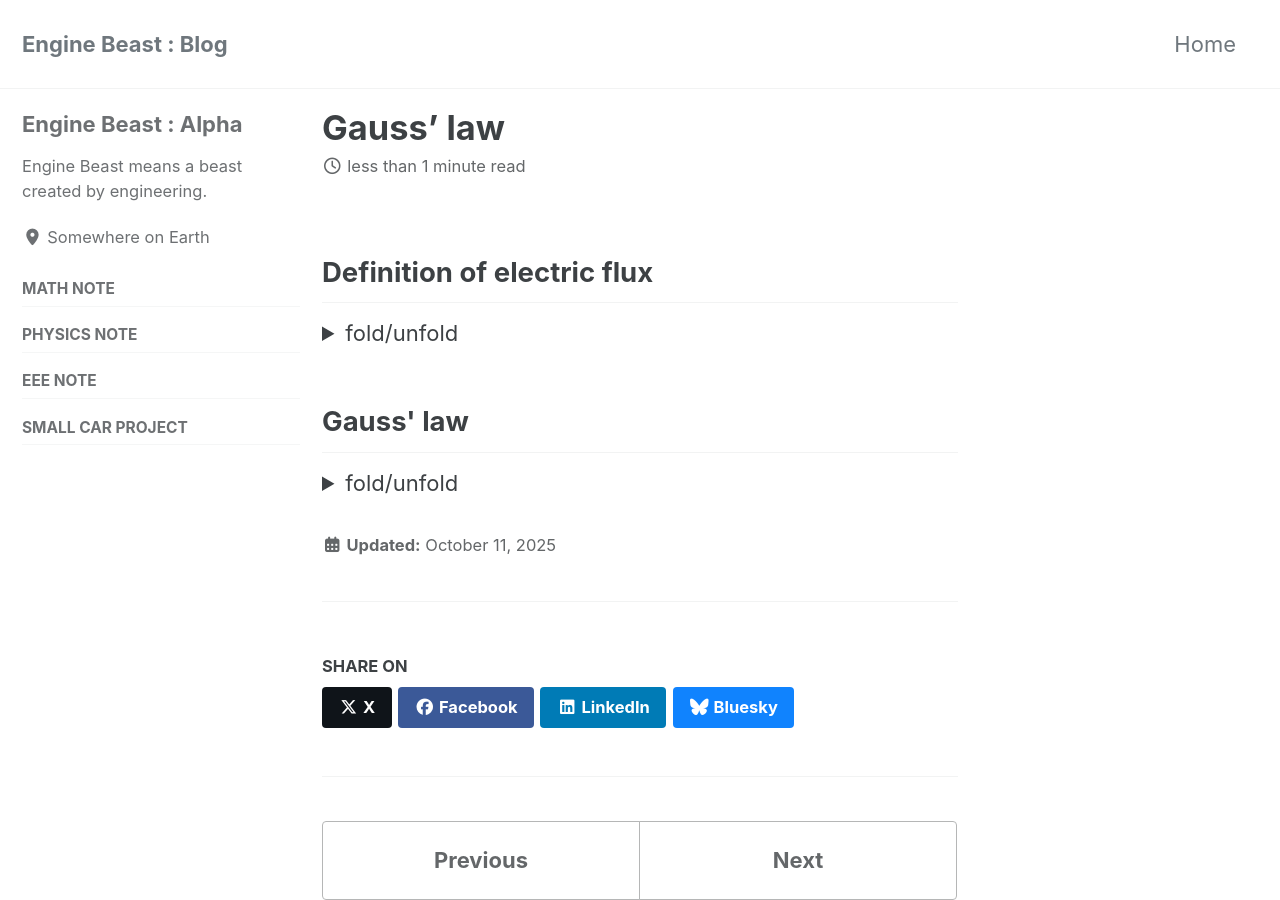
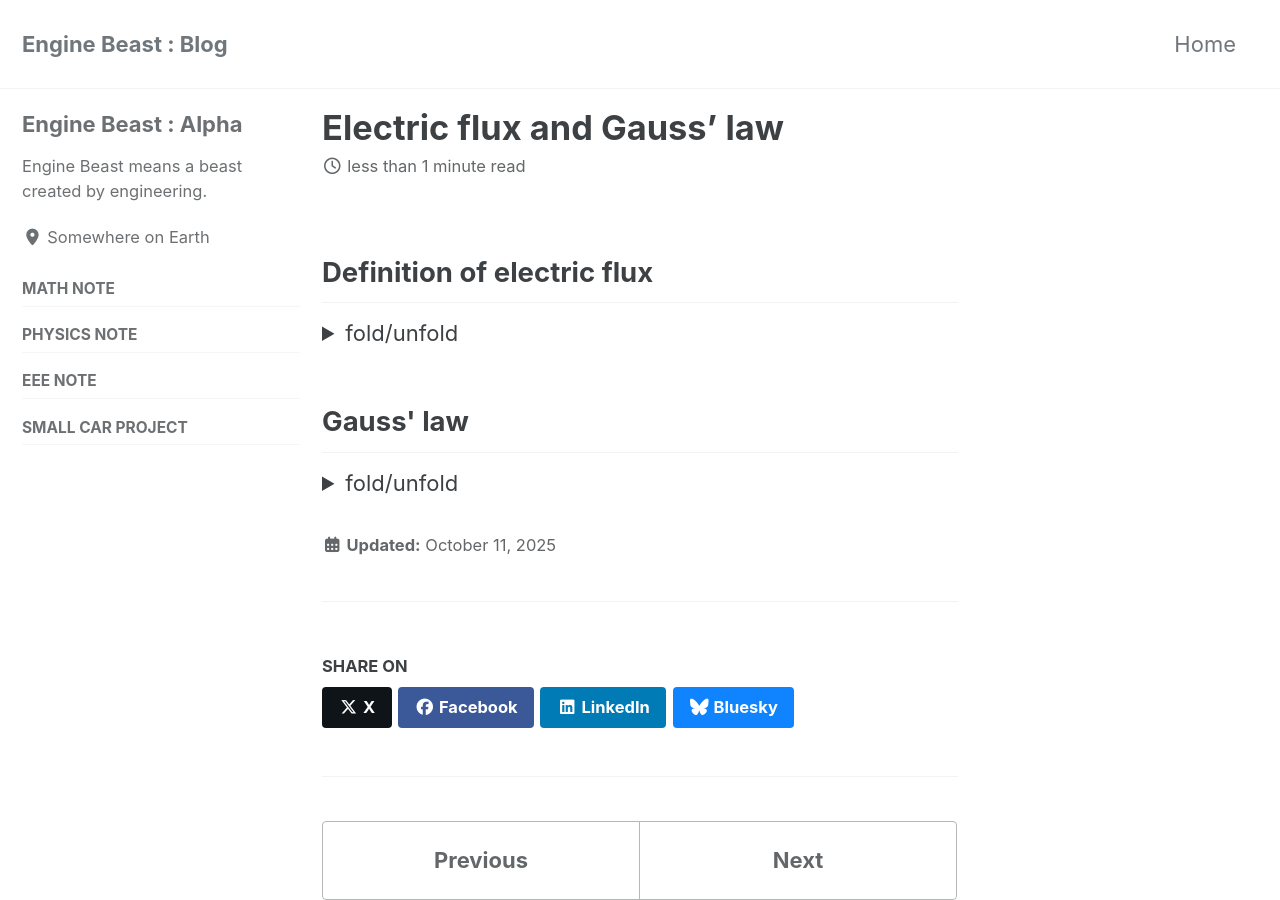
Before and after one commit to enginebeast/enginebeast.github.io, a Jekyll site: the page built from _posts/2025-10-11-electric_flux.html, in a window 1280 px wide and 900 px high. Built offline with Jekyll 4.4.1, drawn with Linux system fonts in a browser that asks for light colours; cached includes are drawn as plain includes.

Commit message:
Edit title2

```diff
--- a/_posts/2025-09-18-math_note.html
+++ b/_posts/2025-09-18-math_note.html
@@ -4,25 +4,19 @@ title: Math note
 
 <h2>Calculus</h2>
 - 3D integral in Cartesian coordinate<br>
-
 - 3D integral in cylindrical coordinate<br>
-
 - 3D integral in spherical coordinate<br>
-
 - <a href ="https://enginebeast.github.io/math_note/normal_vector/">Normal vector</a><br>
 
 - Partial differnential equation
 
 <h2>Engineering math</h2>
 - <a href="https://enginebeast.github.io/math_note/2pi_fourier_series/">2 Pi period Fourier series</a><br>
-
 - <a href="https://enginebeast.github.io/math_note/Tperiod_fourier_series/">Arbitrary period T Fourier series</a><br>
-
 - <a href="https://enginebeast.github.io/math_note/exponential_fourier/">Exponential Fourier series</a><br>
 
 - Application of PDE
 
 <h2>Others</h2>
 - <a href="https://enginebeast.github.io/math_note/trigo_add/">Trigonometric addition formula</a><br>
-
 - <a href="https://enginebeast.github.io/math_note/orthogonal_tri/">Orthogonality of the trigonometric system</a>
--- a/_posts/2025-10-11-electric_flux.html
+++ b/_posts/2025-10-11-electric_flux.html
@@ -1,5 +1,5 @@
 ---
-title: "Gauss' law"
+title: "Electric flux and Gauss' law"
 categories:
     - physics_note
 use_math: true
```
